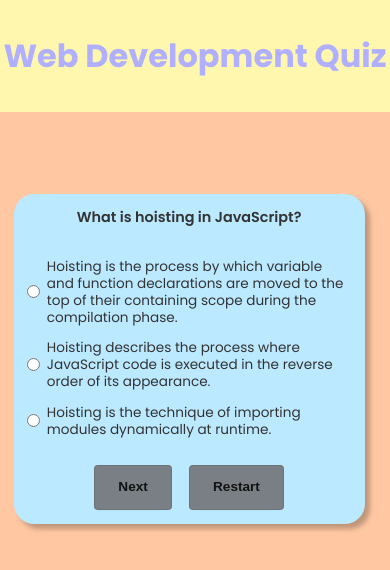
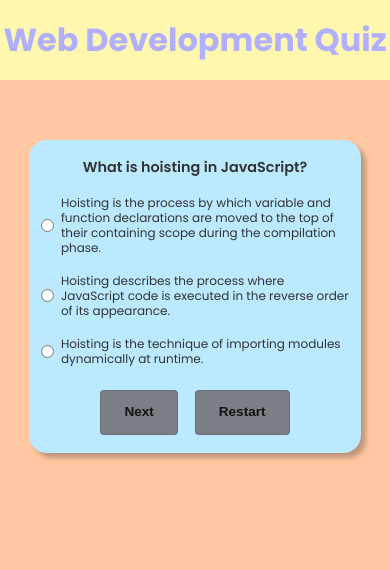
Before and after one commit to dannyyaaj/web-dev-quiz, a plain HTML site: page index.html in a window 390 px wide. Both pictures are taken after a click on the button "Start Quiz". Drawn offline with Linux system fonts and the light colour scheme.

Commit message:
add link and tweak styles

```diff
--- a/style.css
+++ b/style.css
@@ -73,6 +73,7 @@ body {
 }
 
 .question-container {
+  line-height: 1.25;
   font-size: 1.75rem;
   margin-bottom: 1rem;
   font-weight: 600;
@@ -161,10 +162,11 @@ body {
 @media screen and (max-width: 640px) {
   .header {
     font-size: 1rem;
+    padding: 1rem 0;
   }
 
   body {
-    font-size: 0.85rem;
+    font-size: 0.75rem;
   }
 
   .button {
@@ -173,12 +175,19 @@ body {
   }
 
   .quiz-container {
-    padding: 1em;
-    margin: 1em;
+    display: block;
+    padding: 1.5em 1em;
+    max-width: 85%;
   }
 
   .question-container {
     font-size: 0.9rem;
+    margin: 0 0 0.5em;
+  }
+
+  .options-container {
+    padding: 1em 0;
+    grid-gap: 1.5em;
   }
 }
 
```
Also changed, not shown: 1 other file.
